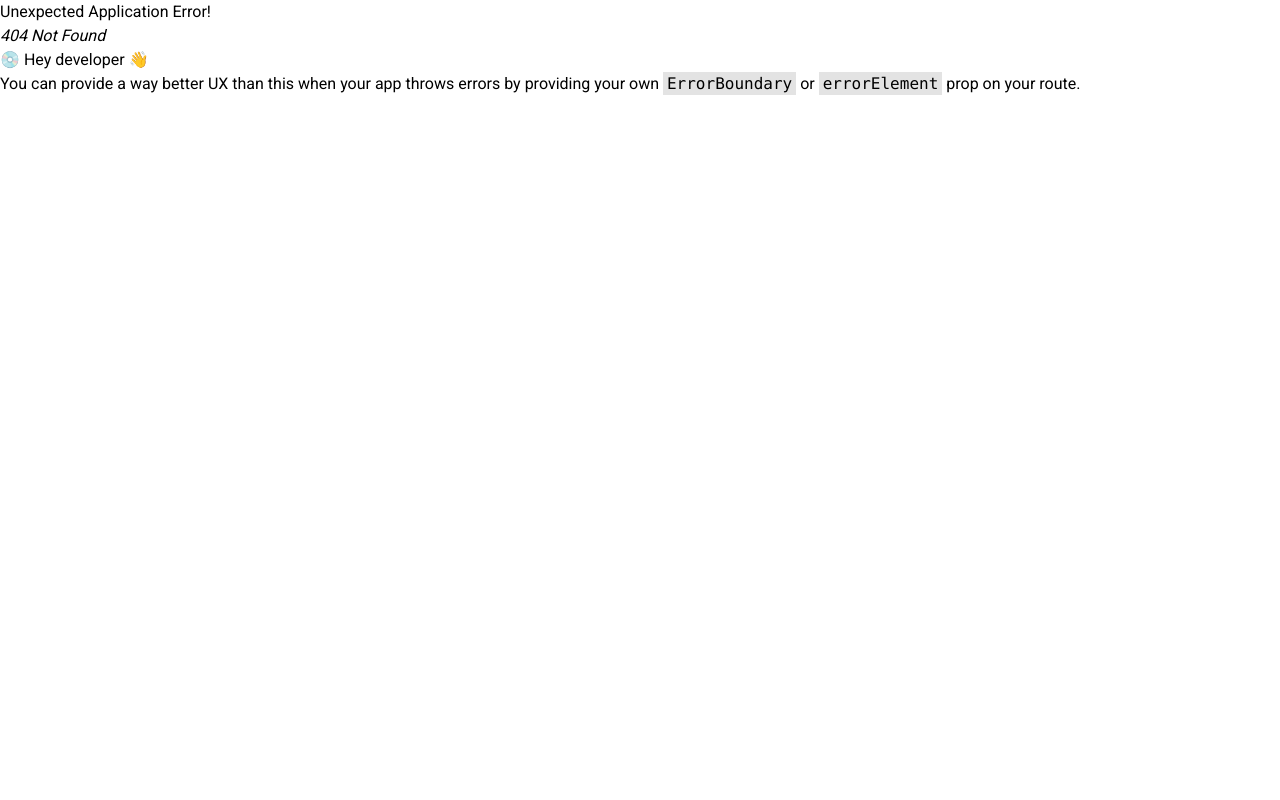
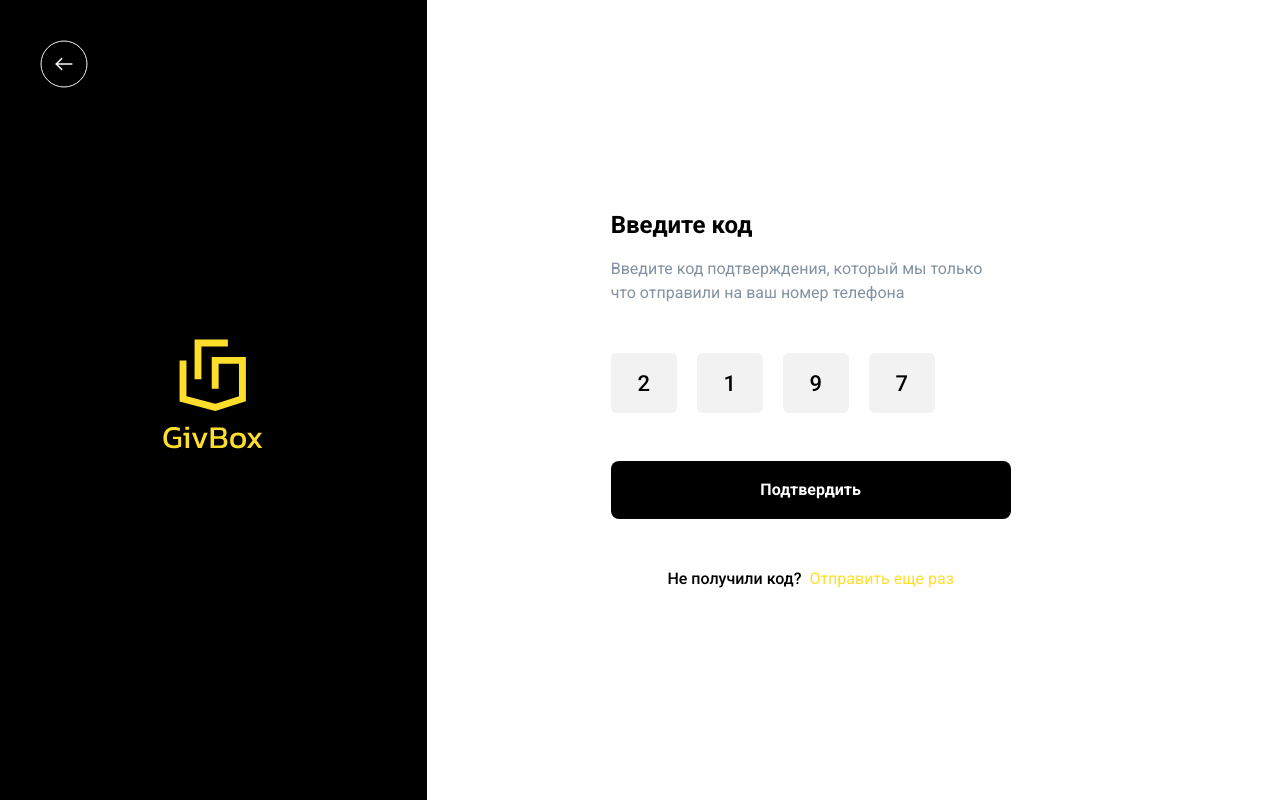
Before and after one commit to LevNiz/front1, a React (Vite) app: page /reset-password/step-1 in a window 1280 px wide. Before the commit this address had no page. Built offline with nearby package versions, Linux system fonts and the light colour scheme.

Commit message:
Reset Password page

```diff
--- a/src/components/Auth/Login.jsx
+++ b/src/components/Auth/Login.jsx
@@ -81,7 +81,7 @@ const Login = () => {
           </div>
           <NavLink
             className='text-colGray3 text-sm font-medium flex justify-end mb-6'
-            to='#'
+            to='/reset-password'
           >
             Забыли пароль?
           </NavLink>
--- /dev/null
+++ b/src/components/Auth/ResetPassword/ResetPass.jsx
@@ -0,0 +1,66 @@
+import { NavLink, useNavigate } from 'react-router-dom';
+import logo from '../../../assets/icons/logo2.svg';
+import back from '../../../assets/icons/back.svg';
+import call from '../../../assets/icons/call2.svg';
+
+const ResetPass = () => {
+  const navigate = useNavigate();
+
+  return (
+    <div className='flex w-full h-screen'>
+      <div className='hidden mm:w-2/5 lg:w-2/6 bg-black mm:flex justify-center items-center'>
+        <div onClick={() => navigate(-1)}>
+          <img
+            className='absolute top-10 left-10 cursor-pointer'
+            src={back}
+            alt='*'
+          />
+        </div>
+        <NavLink to='/'>
+          <img src={logo} alt='*' />
+        </NavLink>
+      </div>
+      <div className='w-full h-full mm:w-3/5 lg:w-4/6 flex flex-col justify-around items-center px-4 py-20'>
+        <div className='mm:max-w-[400px] w-full'>
+          <h1 className='text-[32px] font-medium'>
+            Забыли пароль?
+          </h1>
+          <p className='text-colGray3 my-2 sm:my-3 pb-3'>
+            Не волнуйтесь! Такое случается. Пожалуйста, введите номер вашего
+            телефона, связанный с вашей учетной записью
+          </p>
+          <form>
+            <div className='mb-8 relative'>
+              <input
+                className='w-full border border-colBgGray2 p-[15px_20px_15px_44px] rounded-lg focus:border-black focus:outline-none'
+                type='number'
+                placeholder='Ваш номер'
+              />
+              <img
+                className='absolute top-[15px] left-[10px]'
+                src={call}
+                alt='*'
+              />
+            </div>
+            <NavLink
+              to='step-1'
+              className='p-[17px] rounded-lg bg-colYellow mm:bg-black mm:text-white flex justify-center items-center w-full font-bold hover:opacity-80 duration-150'
+            >
+              Отправить код
+            </NavLink>
+          </form>
+          <div className='flex justify-center mt-12'>
+            <p className='text-base text-black font-medium mr-2'>
+              Помните пароль?
+            </p>
+            <NavLink className='text-base text-colYellow' to='/login'>
+              Войти
+            </NavLink>
+          </div>
+        </div>
+      </div>
+    </div>
+  );
+};
+
+export default ResetPass;
--- /dev/null
+++ b/src/components/Auth/ResetPassword/ResetPassConfirm.jsx
@@ -0,0 +1,84 @@
+import { NavLink, useNavigate } from 'react-router-dom';
+import logo from '../../../assets/icons/logo2.svg';
+import back from '../../../assets/icons/back.svg';
+import leftArrow from '../../../assets/icons/arrow-left.svg';
+
+const ResetPassConfirm = () => {
+  const navigate = useNavigate();
+
+  return (
+    <div className='flex w-full h-screen'>
+      <div className='hidden mm:w-2/5 lg:w-2/6 bg-black mm:flex justify-center items-center'>
+        <div onClick={() => navigate(-1)}>
+          <img
+            className='absolute top-10 left-10 cursor-pointer'
+            src={back}
+            alt='*'
+          />
+        </div>
+        <NavLink to='/'>
+          <img src={logo} alt='*' />
+        </NavLink>
+      </div>
+      <div className='w-full mm:w-3/5 flex flex-col justify-around items-center py-10 mm:py-20 px-4'>
+        <form className='mm:max-w-[400px] w-full'>
+          <div className='mm:hidden' onClick={() => navigate(-1)}>
+            <img src={leftArrow} className='absolute top-4 left-4' alt='*' />
+          </div>
+          <h2 className='text-black text-2xl font-bold'>Введите код</h2>
+          <p className='text-colGray3 my-4'>
+            Введите код подтверждения, который мы только что отправили на ваш
+            номер телефона
+          </p>
+          <div className='flex items-center my-12'>
+            <input
+              className='xs:w-[66px] w-[60px] h-[60px] xs:h-[60px] px-1 rounded-md bg-colBgGray2 text-center text-[22px] font-medium focus:outline-none mr-1 xs:mr-2 sm:mr-5'
+              defaultValue='2'
+              type='text'
+              onInput={(e) =>
+                (e.target.value = e.target.value.replace(/\D/, ''))
+              }
+            />
+            <input
+              className='xs:w-[66px] w-[60px] h-[60px] xs:h-[60px] px-1 rounded-md bg-colBgGray2 text-center text-[22px] font-medium focus:outline-none mr-1 xs:mr-2 sm:mr-5'
+              defaultValue='1'
+              type='text'
+              onInput={(e) =>
+                (e.target.value = e.target.value.replace(/\D/, ''))
+              }
+            />
+            <input
+              className='xs:w-[66px] w-[60px] h-[60px] xs:h-[60px] px-1 rounded-md bg-colBgGray2 text-center text-[22px] font-medium focus:outline-none mr-1 xs:mr-2 sm:mr-5'
+              defaultValue='9'
+              type='text'
+              onInput={(e) =>
+                (e.target.value = e.target.value.replace(/\D/, ''))
+              }
+            />
+            <input
+              className='xs:w-[66px] w-[60px] h-[60px] xs:h-[60px] px-1 rounded-md bg-colBgGray2 text-center text-[22px] font-medium focus:outline-none'
+              defaultValue='7'
+              type='text'
+              onInput={(e) =>
+                (e.target.value = e.target.value.replace(/\D/, ''))
+              }
+            />
+          </div>
+          <NavLink to='/reset-password/step-2' className='p-[17px] rounded-lg bg-black text-white flex justify-center items-center w-full font-bold hover:opacity-80 duration-150'>
+            Подтвердить
+          </NavLink>
+          <div className='flex justify-center flex-wrap mt-12'>
+            <p className='text-base text-black font-medium mr-2'>
+              Не получили код?
+            </p>
+            <NavLink className='text-base text-colYellow' to='/login'>
+              Отправить еще раз
+            </NavLink>
+          </div>
+        </form>
+      </div>
+    </div>
+  );
+};
+
+export default ResetPassConfirm;
--- a/src/components/Auth/AuthPassword.jsx
+++ b/src/components/Auth/ResetPassword/ResetPassNew.jsx
@@ -1,13 +1,12 @@
 import { NavLink, useNavigate } from 'react-router-dom';
-import logo from '../../assets/icons/logo2.svg';
-import lock from '../../assets/icons/lock.svg';
-import back from '../../assets/icons/back.svg';
-import leftArrow from '../../assets/icons/arrow-left.svg';
-import logoMobile from '../../assets/icons/logo3.svg';
-import showPass from '../../assets/icons/show-pass.svg';
+import logo from '../../../assets/icons/logo2.svg';
+import back from '../../../assets/icons/back.svg';
+import leftArrow from '../../../assets/icons/arrow-left.svg';
+import logoMobile from '../../../assets/icons/logo3.svg';
+import showPass from '../../../assets/icons/show-pass.svg';
 import { useState } from 'react';
 
-const AuthPassword = () => {
+const ResetPassNew = () => {
   const [visiblePass, setVisiblePass] = useState(false);
   const [visiblePassConfirm, setVisiblePassConfirm] = useState(false);
 
@@ -37,27 +36,27 @@ const AuthPassword = () => {
           </div>
           <h2 className='text-black text-2xl font-bold'>Придумайте пароль</h2>
           <p className='text-colGray3 my-2 sm:my-4'>
-            Придумайте пароль для входа в ваш аккаунт с вашим номером телефона
+            Придумайте пароль для следующего входа в ваш аккаунт с вашим номером
+            телефона
           </p>
           <div>
             <p className='font-bold mb-2'>Пароль</p>
             <div className='mb-6 relative'>
               <input
-                className='w-full border border-colGray2 p-[15px_44px_15px_44px] rounded-lg focus:border-black focus:outline-none'
+                className='w-full border border-colGray2 p-[15px_44px_15px_20px] rounded-lg focus:border-black focus:outline-none'
                 type={`${visiblePass ? 'text' : 'password'}`}
                 placeholder='Пароль'
-              />
-              <img
-                className='absolute top-[15px] left-[10px]'
-                src={lock}
-                alt='*'
               />
               <div
                 onClick={() => setVisiblePass(!visiblePass)}
                 className='absolute top-[15px] right-[10px] cursor-pointer'
               >
                 <img src={showPass} alt='*' />
-                <span className={`${visiblePass ? 'block' : 'hidden'} absolute top-[11px] -rotate-[35deg] w-7 h-[1.5px] bg-colGray3`}></span>
+                <span
+                  className={`${
+                    visiblePass ? 'block' : 'hidden'
+                  } absolute top-[11px] -rotate-[35deg] w-7 h-[1.5px] bg-colGray3`}
+                ></span>
               </div>
             </div>
           </div>
@@ -65,21 +64,20 @@ const AuthPassword = () => {
             <p className='font-bold mb-2'>Подтвердить пароль</p>
             <div className='mb-6 relative'>
               <input
-                className='w-full border border-colGray2 p-[15px_20px_15px_44px] rounded-lg focus:border-black focus:outline-none'
+                className='w-full border border-colGray2 p-[15px_44px_15px_20px] rounded-lg focus:border-black focus:outline-none'
                 type={`${visiblePassConfirm ? 'text' : 'password'}`}
                 placeholder='Подтвердить пароль'
-              />
-              <img
-                className='absolute top-[15px] left-[10px]'
-                src={lock}
-                alt='*'
               />
               <div
                 onClick={() => setVisiblePassConfirm(!visiblePassConfirm)}
                 className='absolute top-[15px] right-[10px] cursor-pointer'
               >
                 <img src={showPass} alt='*' />
-                <span className={`${visiblePassConfirm ? 'block' : 'hidden'} absolute top-[11px] -rotate-[35deg] w-7 h-[1.5px] bg-colGray3`}></span>
+                <span
+                  className={`${
+                    visiblePassConfirm ? 'block' : 'hidden'
+                  } absolute top-[11px] -rotate-[35deg] w-7 h-[1.5px] bg-colGray3`}
+                ></span>
               </div>
             </div>
           </div>
@@ -104,7 +102,7 @@ const AuthPassword = () => {
             </div>
           </div>
           <NavLink
-            to='/register/confirm'
+            to='/reset-password/success'
             className='p-[17px] rounded-lg bg-black text-white flex justify-center items-center w-full font-bold hover:opacity-80 duration-150'
           >
             Подтвердить
@@ -115,4 +113,4 @@ const AuthPassword = () => {
   );
 };
 
-export default AuthPassword;
+export default ResetPassNew;
--- /dev/null
+++ b/src/components/Auth/ResetPassword/ResetPassSuccess.jsx
@@ -0,0 +1,44 @@
+import { NavLink, useNavigate } from 'react-router-dom';
+import logo from '../../../assets/icons/logo2.svg';
+import back from '../../../assets/icons/back.svg';
+import leftArrow from '../../../assets/icons/arrow-left.svg';
+
+const ResetPassSuccess = () => {
+  const navigate = useNavigate();
+
+  return (
+    <div className='flex w-full h-screen'>
+      <div className='hidden mm:w-2/5 lg:w-2/6 bg-black mm:flex justify-center items-center'>
+        <div onClick={() => navigate(-1)}>
+          <img
+            className='absolute top-10 left-10 cursor-pointer'
+            src={back}
+            alt='*'
+          />
+        </div>
+        <NavLink to='/'>
+          <img src={logo} alt='*' />
+        </NavLink>
+      </div>
+      <div className='w-full mm:w-3/5 flex flex-col justify-around items-center py-10 mm:py-20 px-4'>
+        <div className='mm:max-w-[400px] w-full'>
+          <div className='mm:hidden' onClick={() => navigate(-1)}>
+            <img src={leftArrow} className='absolute top-4 left-4' alt='*' />
+          </div>
+          <h2 className='text-black text-3xl font-bold text-center'>Пароль изменен!</h2>
+          <p className='text-colGray3 my-2 sm:my-4 pb-5 text-center'>
+            Ваш пароль был успешно изменен
+          </p>
+          <NavLink
+            to='/login'
+            className='p-[17px] rounded-lg bg-black text-white flex justify-center items-center w-full font-bold hover:opacity-80 duration-150'
+          >
+            Войти
+          </NavLink>
+        </div>
+      </div>
+    </div>
+  );
+};
+
+export default ResetPassSuccess;
--- a/src/pages/Auth/Auth.jsx
+++ b/src/pages/Auth/Auth.jsx
@@ -24,7 +24,7 @@ const Auth = () => {
           <img src={logo} alt='*' />
         </NavLink>
         <h1 className='hidden mm:block text-[32px] font-medium'>Регистрация</h1>
-        <form className='max-w-[400px] w-full'>
+        <form className='mm:max-w-[400px] w-full'>
           <div className='mb-8 relative'>
             <input
               className='w-full border border-colBgGray2 p-[15px_20px_15px_44px] rounded-lg focus:border-black focus:outline-none'
--- a/src/routes/router.jsx
+++ b/src/routes/router.jsx
@@ -14,6 +14,10 @@ import {
   NotificationDetail,
   Notifications,
   PersonalData,
+  ResetPass,
+  ResetPassConfirm,
+  ResetPassNew,
+  ResetPassSuccess,
   WareHouseDetail,
 } from '../components';
 import { Auth, Home, Profile, Tracking, Warehouses } from '../pages';
@@ -28,9 +32,15 @@ export const router = createBrowserRouter(
         <Route path='confirm' element={<AuthConfirm />} />
       </Route>
       <Route path='login' element={<Login />} />
+      <Route path='reset-password'>
+        <Route index element={<ResetPass />} />
+        <Route path='step-1' element={<ResetPassConfirm />} />
+        <Route path='step-2' element={<ResetPassNew />} />
+        <Route path='success' element={<ResetPassSuccess />} />
+      </Route>
       <Route path='/' element={<Layout />}>
         <Route index element={<Home />} />
-        <Route path='tracking' element={<Tracking />} >
+        <Route path='tracking' element={<Tracking />}>
           <Route path=':id' element={<DetailInfo />} />
         </Route>
         <Route path='warehouses'>
```
Also changed, not shown: src/components/index.js (+8 -0 lines).
